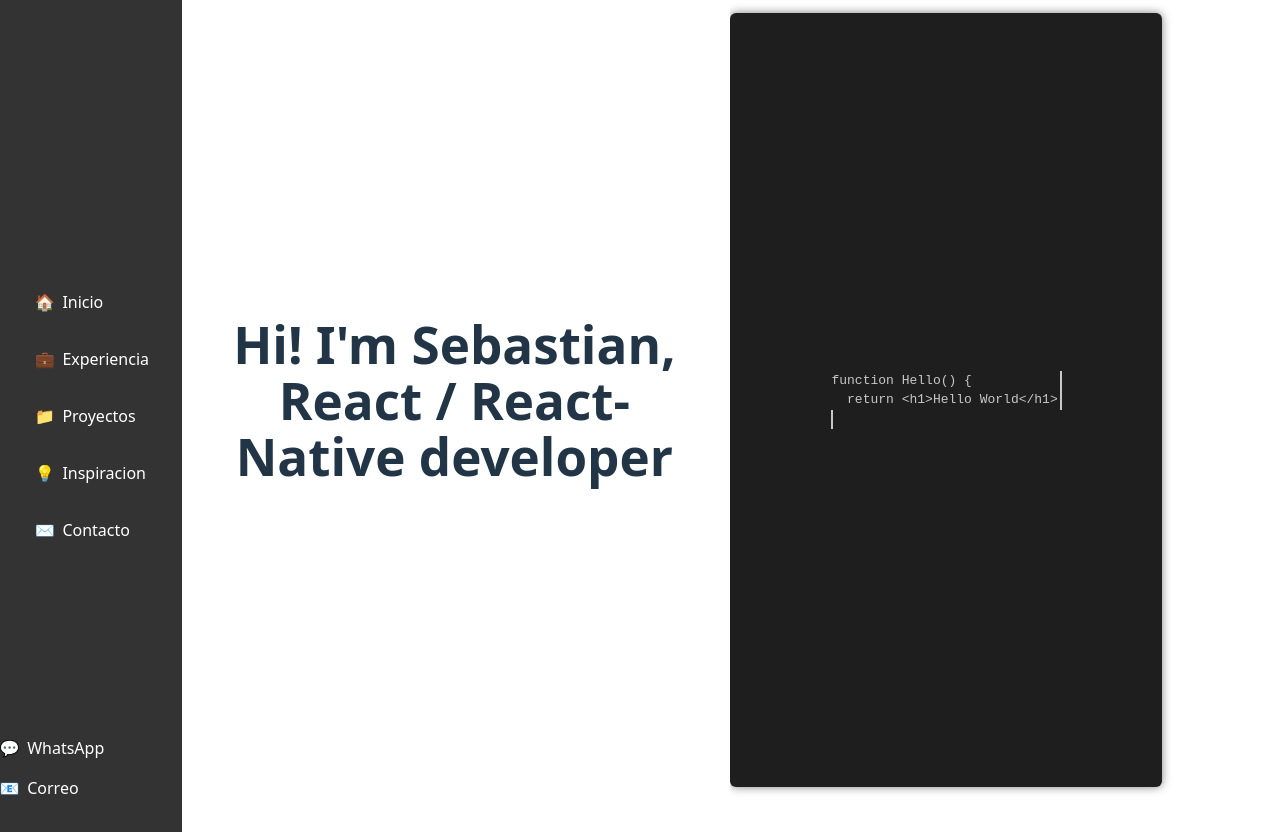
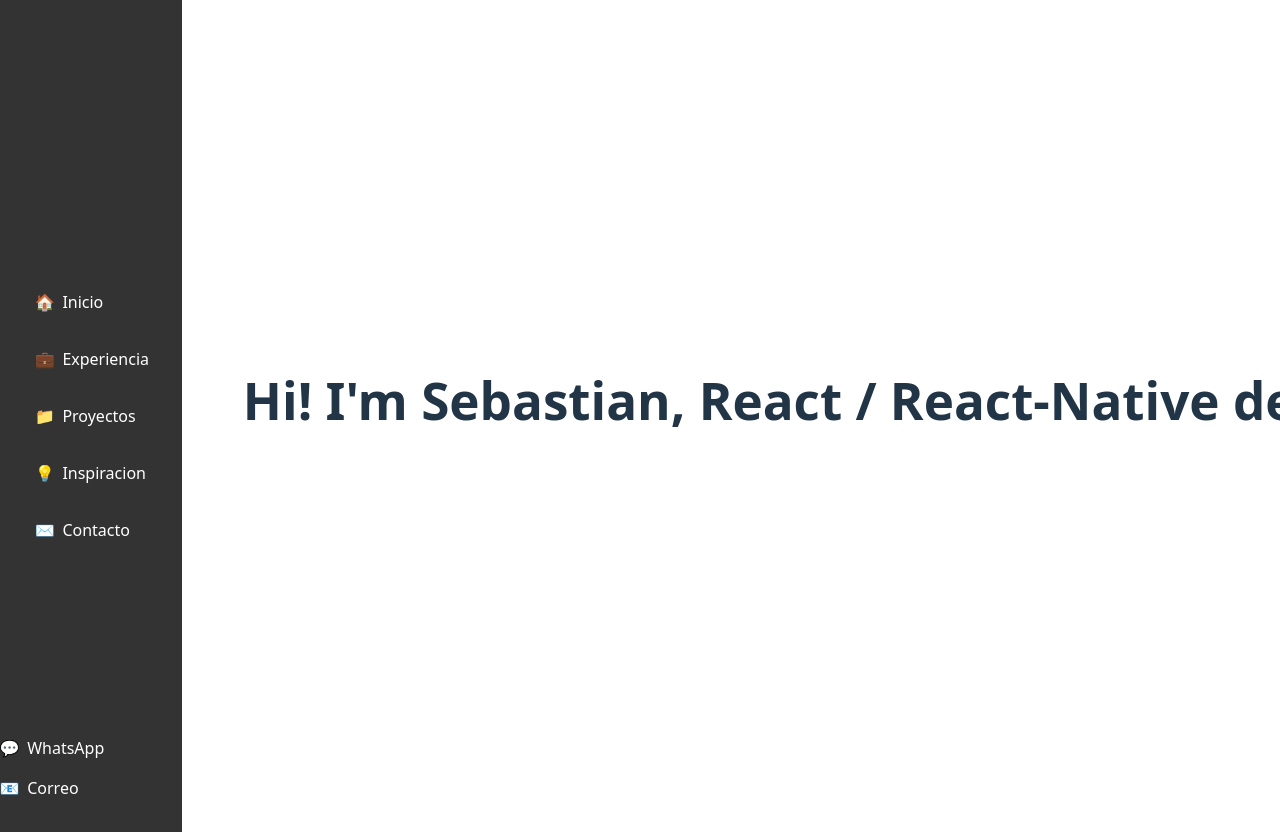
Before and after one commit to SbtnAvls/me, a React (Vite) app: page / in a window 1280 px wide. Built offline with nearby package versions, Linux system fonts and the light colour scheme.

Commit message:
Add typing hero title and remove snap

```diff
--- a/src/App.css
+++ b/src/App.css
@@ -96,7 +96,6 @@
   width: calc(100% - 14%);
   height: 100vh;
   overflow-y: auto;
-  scroll-snap-type: y mandatory;
   transition: margin-left 0.3s, width 0.3s;
   -ms-overflow-style: none; /* IE and Edge */
   scrollbar-width: none; /* Firefox */
@@ -113,7 +112,6 @@
 
 .page {
   height: 100vh;
-  scroll-snap-align: start;
   display: flex;
   align-items: center;
   justify-content: center;
--- a/src/components/Hero.css
+++ b/src/components/Hero.css
@@ -2,7 +2,6 @@
   display: flex;
   height: 100vh;
   width: 100%;
-  scroll-snap-align: start;
 }
 
 .hero-left,
@@ -16,6 +15,18 @@
 .hero-left h1 {
   max-width: 90%;
   text-align: center;
+}
+
+.hero-title {
+  display: inline-block;
+  overflow: hidden;
+  white-space: nowrap;
+}
+
+.cursor {
+  display: inline-block;
+  width: 1ch;
+  animation: blink 1s step-end infinite;
 }
 
 .hero-right {
--- a/src/components/Hero.jsx
+++ b/src/components/Hero.jsx
@@ -1,3 +1,4 @@
+import { useEffect, useState } from 'react'
 import './Hero.css'
 
 const codeExample = [
@@ -7,10 +8,42 @@
 ]
 
 function Hero() {
+  const title = "Hi! I'm Sebastian, React / React-Native developer"
+  const [visibleText, setVisibleText] = useState('')
+  const [typed, setTyped] = useState(false)
+
+  useEffect(() => {
+    let i = 0
+    const interval = setInterval(() => {
+      i += 1
+      setVisibleText(title.slice(0, i))
+      if (i >= title.length) {
+        clearInterval(interval)
+        setTyped(true)
+      }
+    }, 50)
+    return () => clearInterval(interval)
+  }, [])
+
+  useEffect(() => {
+    if (!typed) return
+    const handleScroll = () => {
+      const scrolled = Math.min(window.scrollY, window.innerHeight)
+      const progress = scrolled / window.innerHeight
+      const len = Math.floor(title.length * (1 - progress))
+      setVisibleText(title.slice(0, len))
+    }
+    window.addEventListener('scroll', handleScroll)
+    return () => window.removeEventListener('scroll', handleScroll)
+  }, [typed])
+
   return (
     <div className="hero-banner">
       <div className="hero-left">
-        <h1>Hi! I'm Sebastian, React / React-Native developer</h1>
+        <h1 className="hero-title">
+          {visibleText}
+          <span className="cursor" aria-hidden="true">|</span>
+        </h1>
       </div>
       <div className="hero-right">
         <div className="tools" aria-hidden="true">🛠️</div>
@@ -21,7 +54,8 @@
                 key={idx}
                 className="code-line"
                 style={{
-                  animation: `typing 2s steps(${line.length}) ${idx * 2}s forwards` +
+                  animation:
+                    `typing 2s steps(${line.length}) ${idx * 2}s forwards` +
                     (idx === codeExample.length - 1
                       ? `, blink 0.8s step-end infinite ${idx * 2}s`
                       : ''),
```
